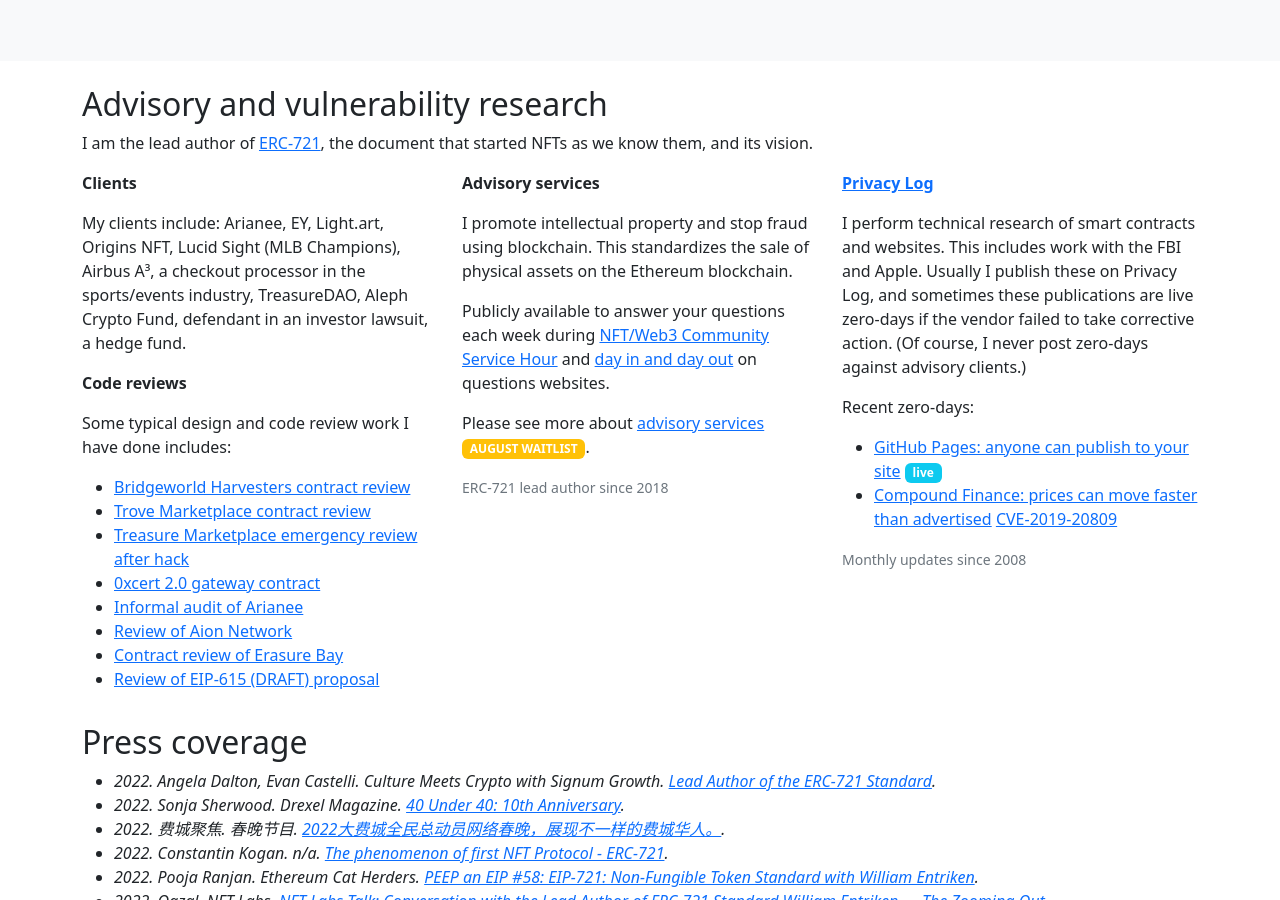
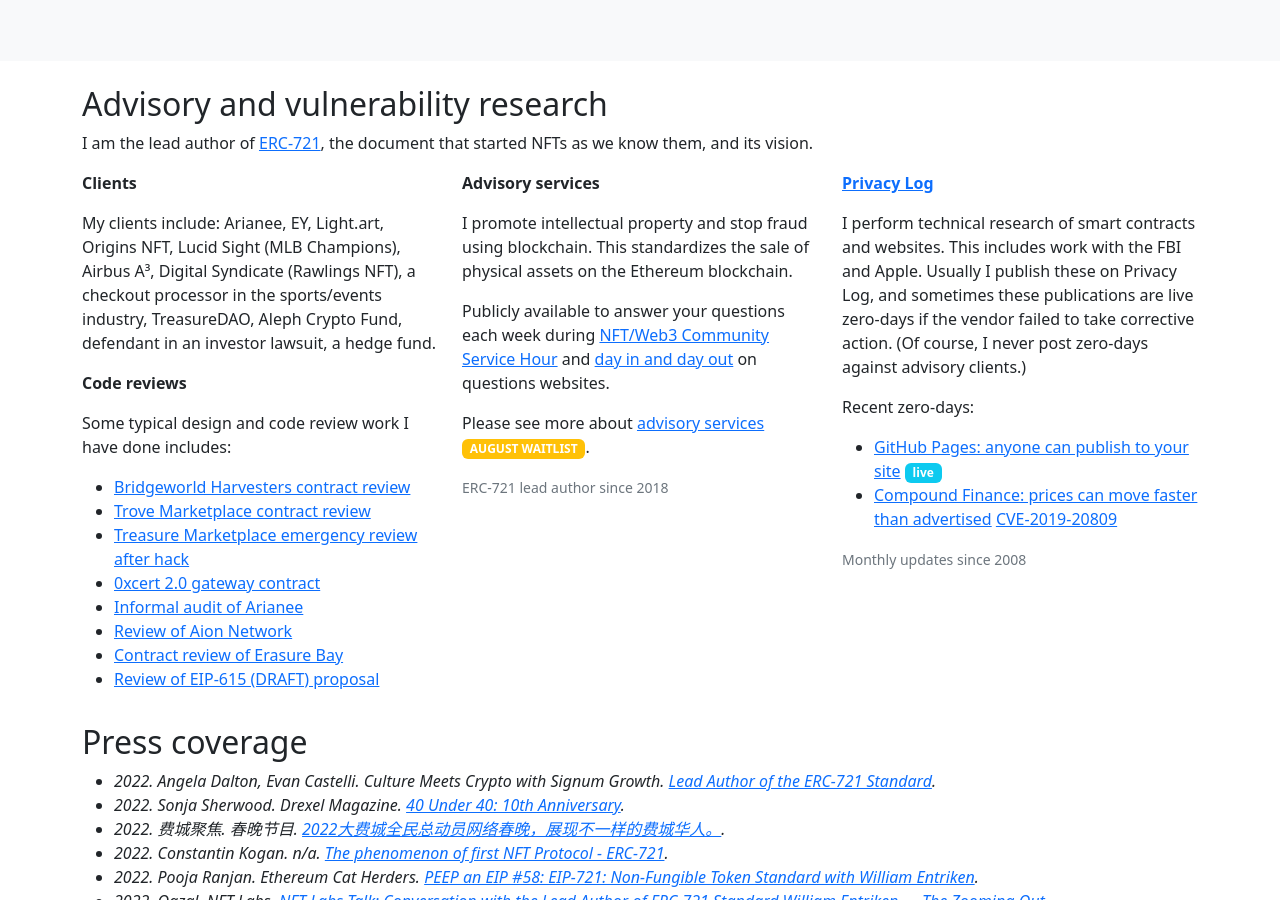
Before and after one commit to fulldecent/phor.net, a Jekyll site: the page built from index.html, in a window 1280 px wide and 900 px high, scrolled down 718 px. Built offline with Jekyll 4.4.1, drawn with Linux system fonts in a browser that asks for light colours; nearby versions of some CDN libraries; comment, search, counter and statistics services are not loaded.

Commit message:
announce new client

```diff
--- a/index.html
+++ b/index.html
@@ -231,6 +231,7 @@
           <!-- CattleProof, NOT ACTIVE // -->
           Lucid Sight (MLB Champions), <!-- Permission to post at https://mail.google.com/mail/u/0/#search/lucid+sight/KtbxLwgVWZfxpbQJKCmHrpnTGCKcBjgFCg-->
           Airbus A³, <!-- NDA expired 2022-03-->
+          Digital Syndicate (Rawlings NFT), <!-- Permission from Howard on 2022-08-04 phone call -->
           a checkout processor in the sports/events industry, <!-- NDA expires 2022-01-04 plus 5 years -->
           TreasureDAO,
           Aleph Crypto Fund,
```
